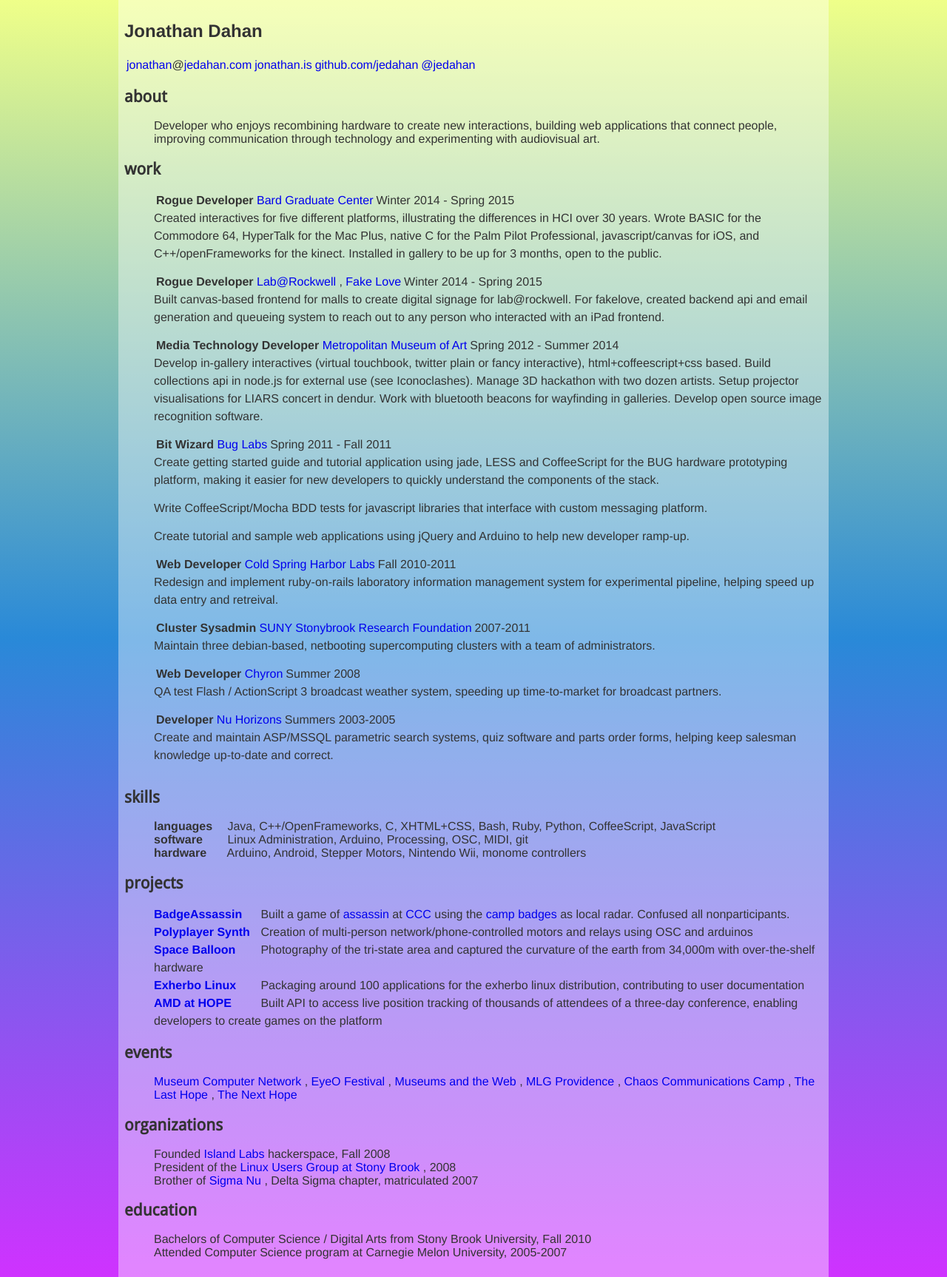
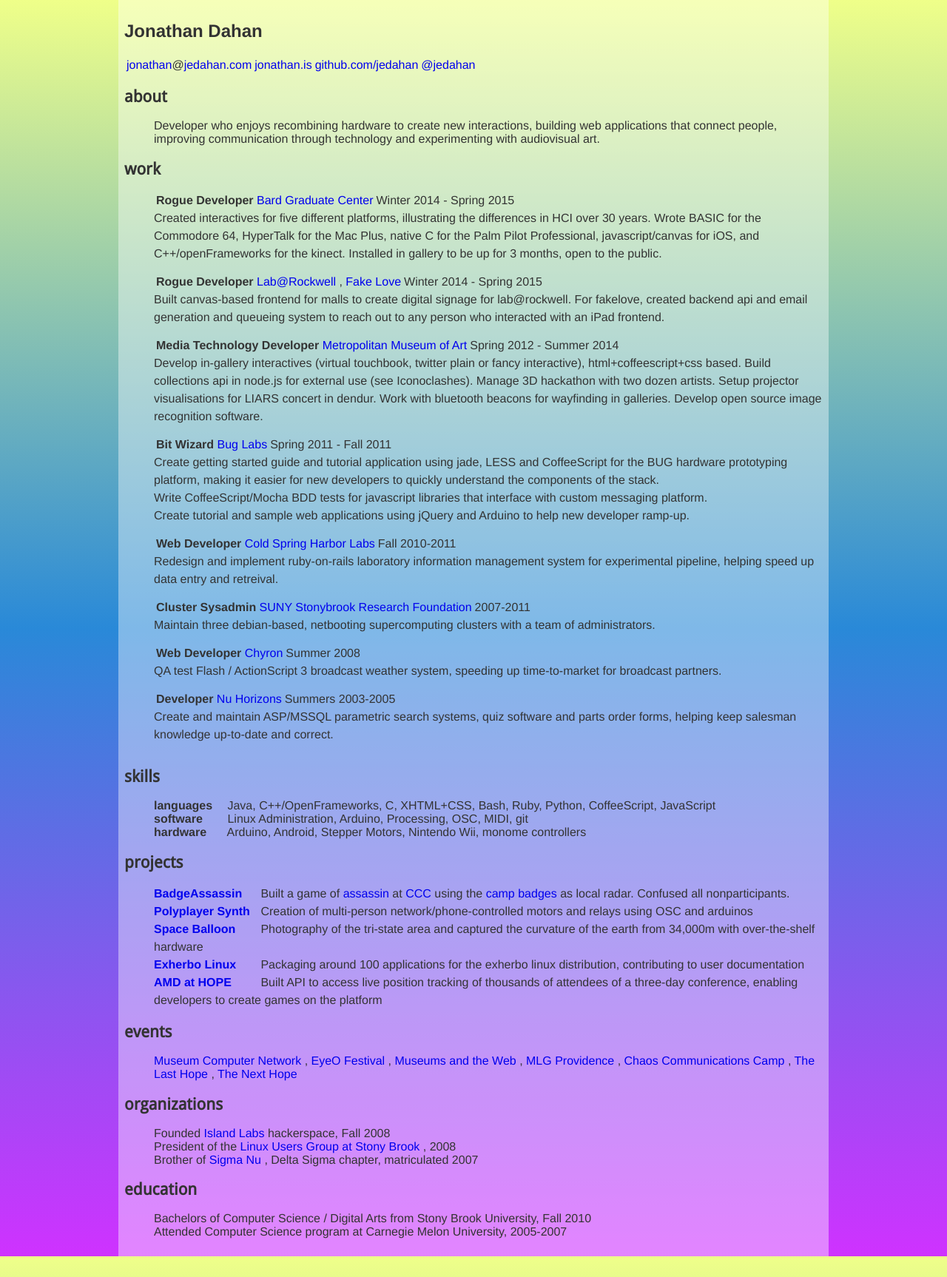
Before and after one commit to jedahan/jedahan.github.com, a Jekyll site: the page built from resume/index.md, in a window 1280 px wide. Shown: the whole page at 74% size. Built offline with Jekyll 4.4.1, drawn with Linux system fonts in a browser that asks for light colours; Markdown is read by kramdown in place of the engine named in the settings; after the commit the page ends 1698 px from its top, so only the background shows below that.

Commit message:
experiments

```diff
--- a/css/resume.css
+++ b/css/resume.css
@@ -6,5 +6,5 @@
 
 #work + ul li p:first-child { text-align:right; color:grey}
 #work + ul li p:first-child strong{ float:left; color:#333 }
-#work + ul li p { padding-bottom: 14px }
+#work + ul li p:last-child { padding-bottom: 14px }
 ul li p:before { content: ' '; }
```
